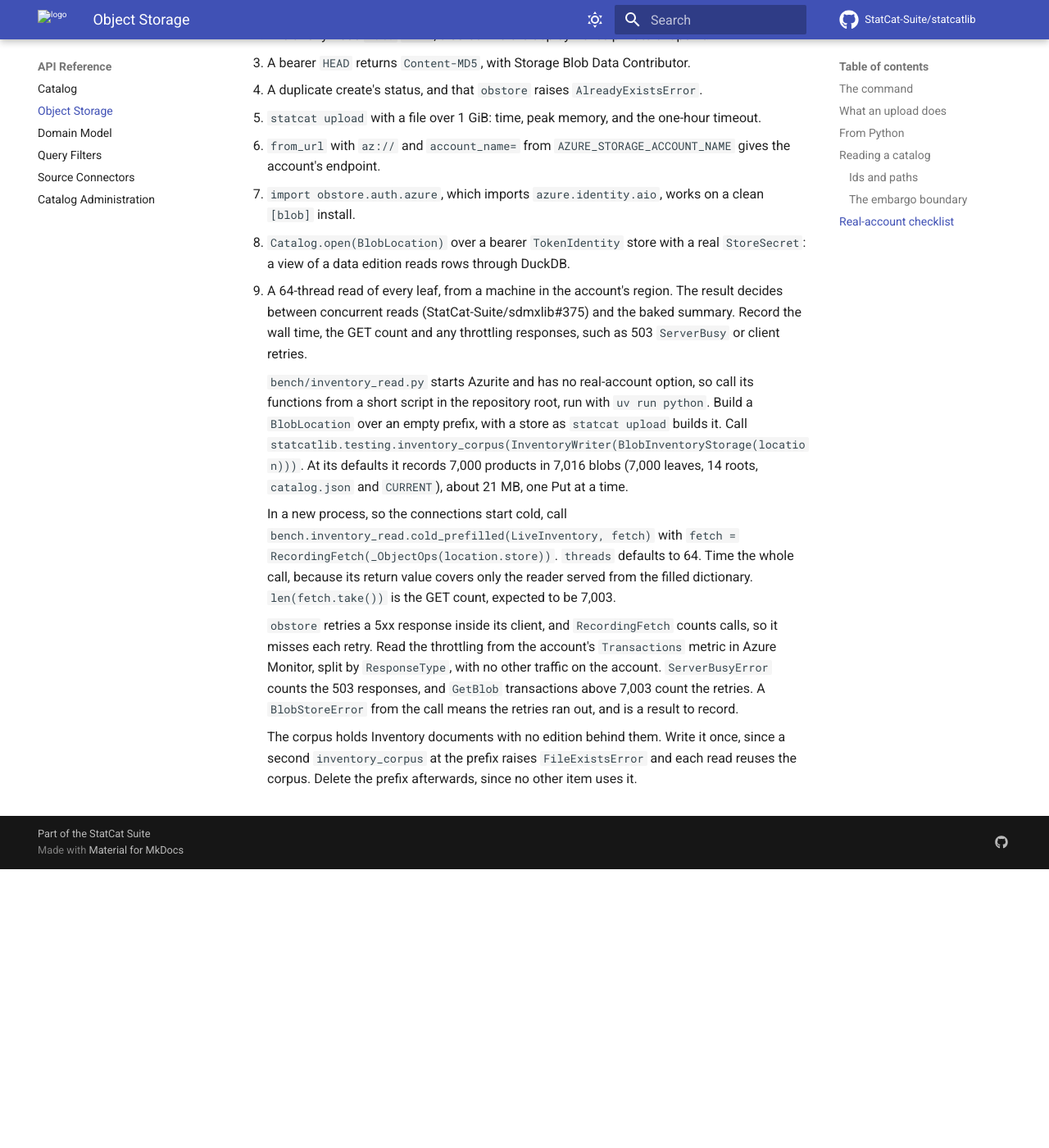
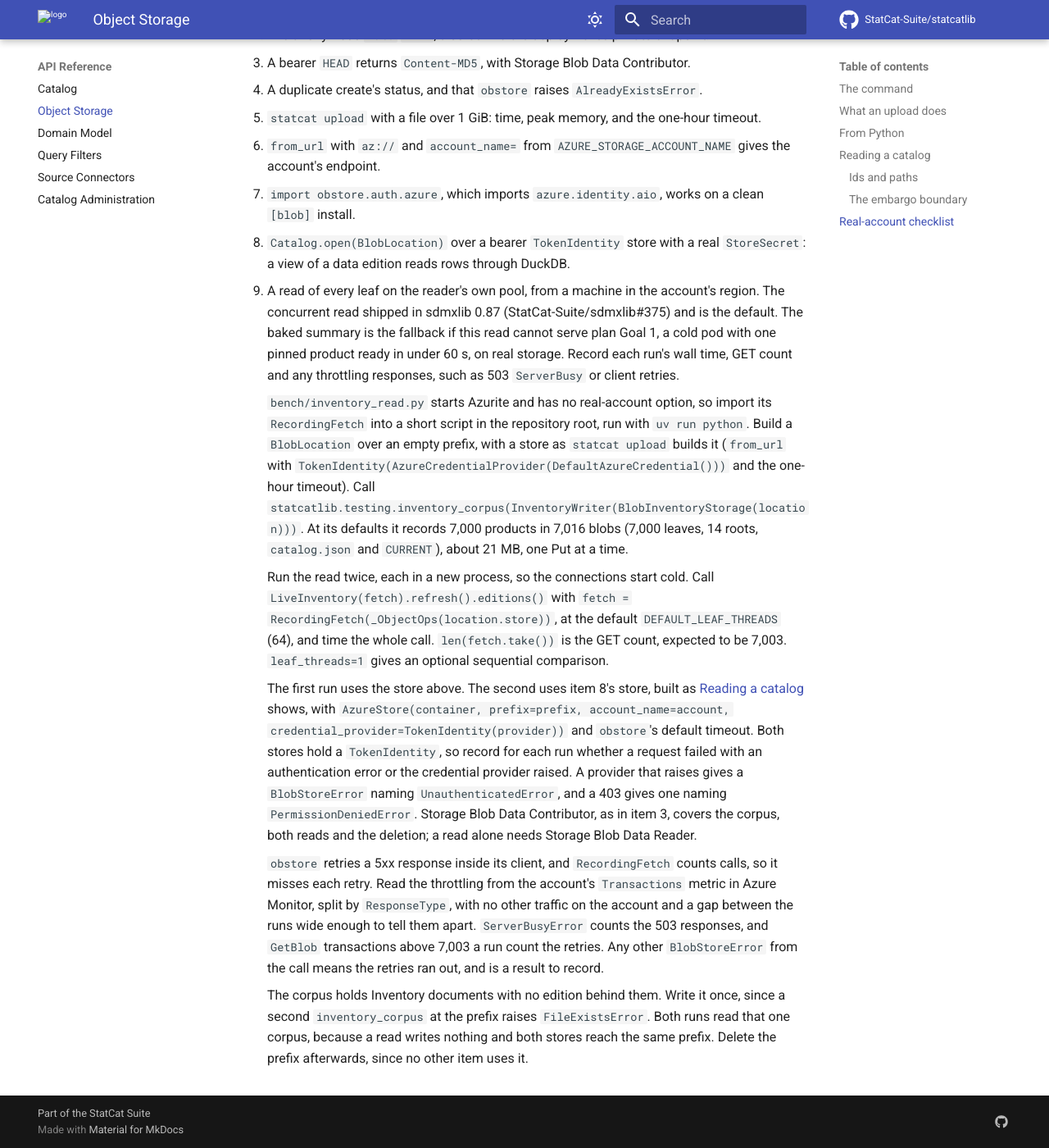
Before and after one commit to StatCat-Suite/statcatlib, an MkDocs documentation site: the page built from docs/api/blob.md, in a window 1280 px wide and 1400 px high, scrolled down 5227 px. Shown: the whole window at 82% size. Built offline with MkDocs 1.6.1 and Material for MkDocs 9.7.7, drawn with Linux system fonts in a browser that asks for light colours; comment, search, counter and statistics services are not loaded; before the commit the page ends 6287 px from its top, so only the background shows below that.

Commit message:
docs(blob): measure the reader's own pool in checklist item 9 (GH-140)

```diff
--- a/docs/api/blob.md
+++ b/docs/api/blob.md
@@ -217,31 +217,47 @@ the same pass and feeds Phase 6, serving.
    `[blob]` install.
 8. `Catalog.open(BlobLocation)` over a bearer `TokenIdentity` store with a real
    `StoreSecret`: a view of a data edition reads rows through DuckDB.
-9. A 64-thread read of every leaf, from a machine in the account's region. The result
-   decides between concurrent reads (StatCat-Suite/sdmxlib#375) and the baked summary.
-   Record the wall time, the GET count and any throttling responses, such as 503
-   `ServerBusy` or client retries.
+9. A read of every leaf on the reader's own pool, from a machine in the account's region.
+   The concurrent read shipped in sdmxlib 0.87 (StatCat-Suite/sdmxlib#375) and is the
+   default. The baked summary is the fallback if this read cannot serve plan Goal 1, a
+   cold pod with one pinned product ready in under 60 s, on real storage. Record each
+   run's wall time, GET count and any throttling responses, such as 503 `ServerBusy` or
+   client retries.
 
-    `bench/inventory_read.py` starts Azurite and has no real-account option, so call its
-    functions from a short script in the repository root, run with `uv run python`. Build
-    a `BlobLocation` over an empty prefix, with a store as `statcat upload` builds it. Call
+    `bench/inventory_read.py` starts Azurite and has no real-account option, so import
+    its `RecordingFetch` into a short script in the repository root, run with
+    `uv run python`. Build a `BlobLocation` over an empty prefix, with a store as
+    `statcat upload` builds it (`from_url` with
+    `TokenIdentity(AzureCredentialProvider(DefaultAzureCredential()))` and the one-hour
+    timeout). Call
     `statcatlib.testing.inventory_corpus(InventoryWriter(BlobInventoryStorage(location)))`.
     At its defaults it records 7,000 products in 7,016 blobs (7,000 leaves, 14 roots,
     `catalog.json` and `CURRENT`), about 21 MB, one Put at a time.
 
-    In a new process, so the connections start cold, call
-    `bench.inventory_read.cold_prefilled(LiveInventory, fetch)` with
-    `fetch = RecordingFetch(_ObjectOps(location.store))`. `threads` defaults to 64. Time
-    the whole call, because its return value covers only the reader served from the
-    filled dictionary. `len(fetch.take())` is the GET count, expected to be 7,003.
+    Run the read twice, each in a new process, so the connections start cold. Call
+    `LiveInventory(fetch).refresh().editions()` with
+    `fetch = RecordingFetch(_ObjectOps(location.store))`, at the default
+    `DEFAULT_LEAF_THREADS` (64), and time the whole call. `len(fetch.take())` is the GET
+    count, expected to be 7,003. `leaf_threads=1` gives an optional sequential comparison.
+
+    The first run uses the store above. The second uses item 8's store, built as
+    [Reading a catalog](#reading-a-catalog) shows, with
+    `AzureStore(container, prefix=prefix, account_name=account, credential_provider=TokenIdentity(provider))`
+    and `obstore`'s default timeout. Both stores hold a `TokenIdentity`, so record for each
+    run whether a request failed with an authentication error or the credential provider
+    raised. A provider that raises gives a `BlobStoreError` naming `UnauthenticatedError`,
+    and a 403 gives one naming `PermissionDeniedError`. Storage Blob Data Contributor, as
+    in item 3, covers the corpus, both reads and the deletion; a read alone needs Storage
+    Blob Data Reader.
 
     `obstore` retries a 5xx response inside its client, and `RecordingFetch` counts calls,
     so it misses each retry. Read the throttling from the account's `Transactions` metric
-    in Azure Monitor, split by `ResponseType`, with no other traffic on the account.
-    `ServerBusyError` counts the 503 responses, and `GetBlob` transactions above 7,003
-    count the retries. A `BlobStoreError` from the call means the retries ran out, and
-    is a result to record.
+    in Azure Monitor, split by `ResponseType`, with no other traffic on the account and a
+    gap between the runs wide enough to tell them apart. `ServerBusyError` counts the 503
+    responses, and `GetBlob` transactions above 7,003 a run count the retries. Any other
+    `BlobStoreError` from the call means the retries ran out, and is a result to record.
 
     The corpus holds Inventory documents with no edition behind them. Write it once, since
-    a second `inventory_corpus` at the prefix raises `FileExistsError` and each read reuses
-    the corpus. Delete the prefix afterwards, since no other item uses it.
+    a second `inventory_corpus` at the prefix raises `FileExistsError`. Both runs read that
+    one corpus, because a read writes nothing and both stores reach the same prefix. Delete
+    the prefix afterwards, since no other item uses it.
```
